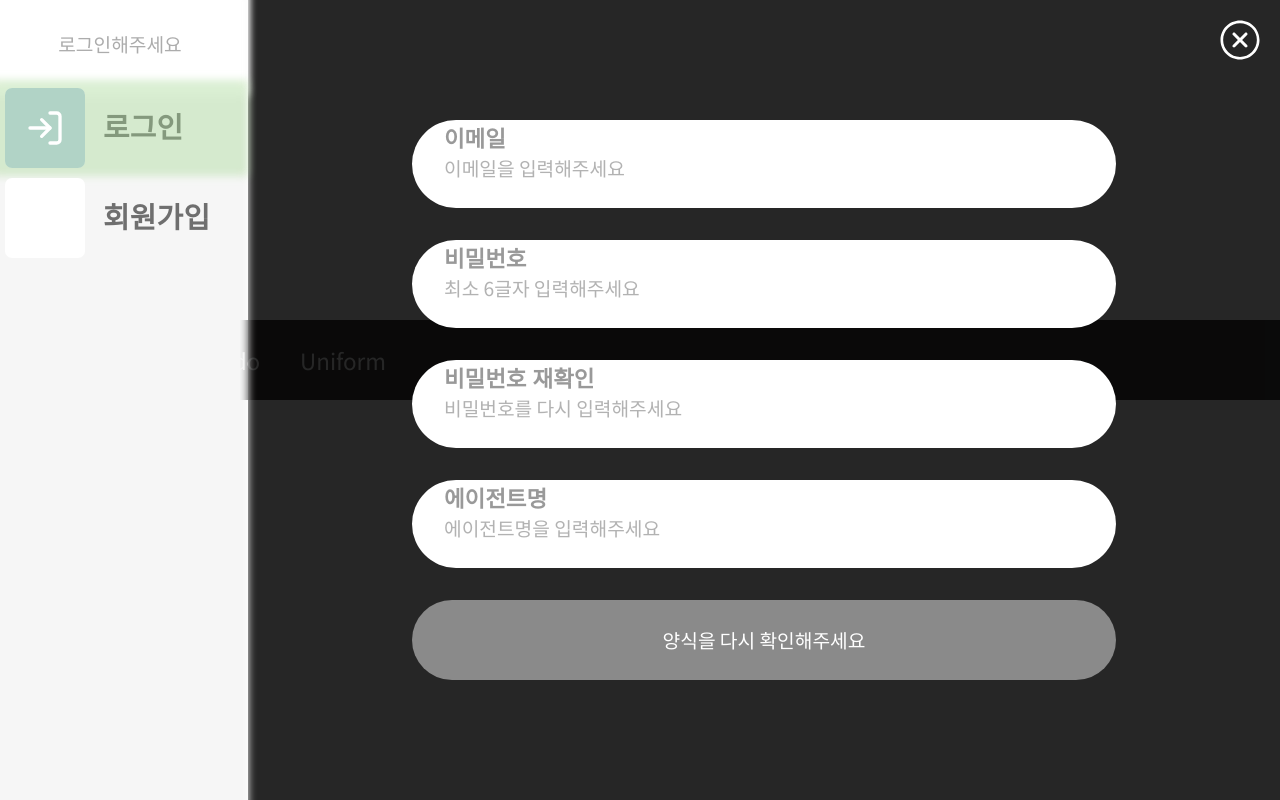
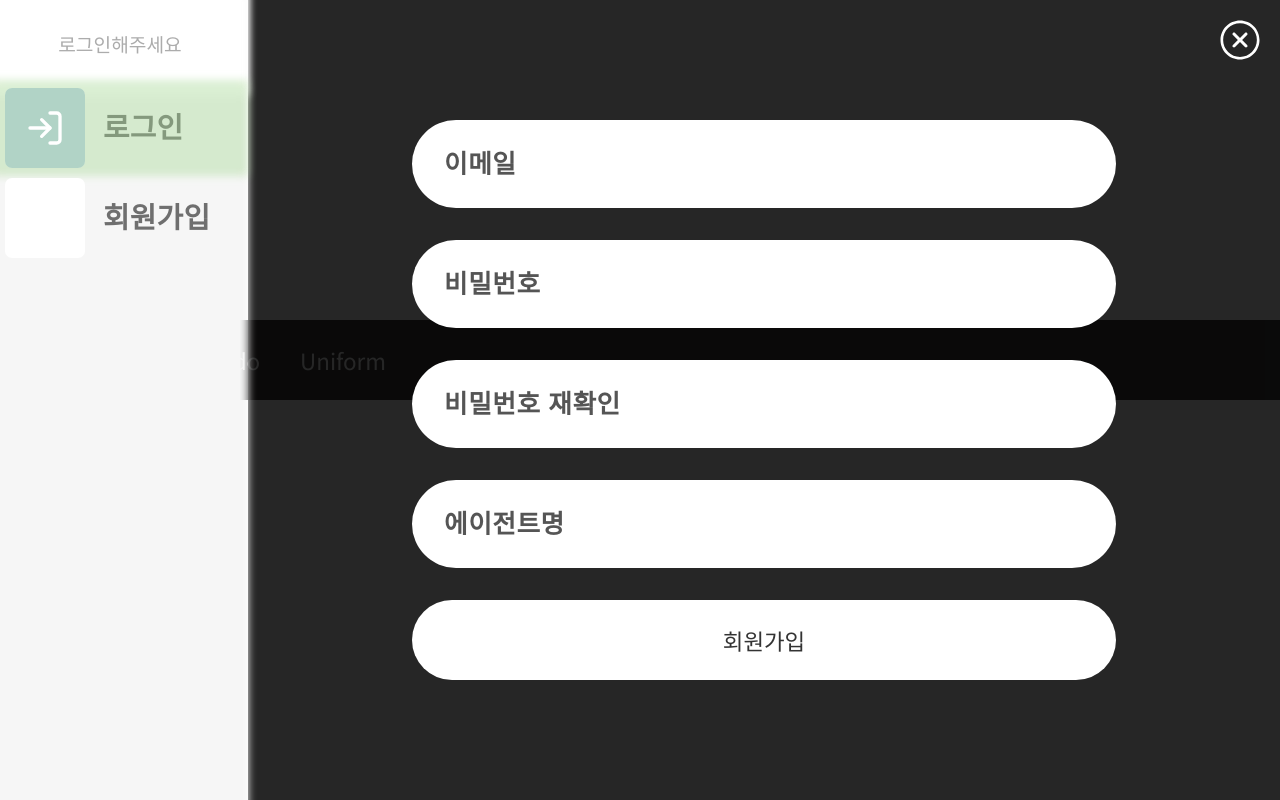
Before and after one commit to a23822/weed_wiki, a React (Create React App) app: page /signup in a window 1280 px wide. Both pictures are taken after a click on the button "로그인". Built offline with nearby package versions, Linux system fonts and the light colour scheme; no server answers.

Commit message:
회원가입 폼 변경 중 valid 관련 추가해야함, 메뉴 애니메이션 속도 조절

```diff
--- a/src/components/nav/authnav.js
+++ b/src/components/nav/authnav.js
@@ -34,6 +34,8 @@ const AuthNav = (props) => {
     const [isAdmin, setIsAdmin] = useState(false);
     const adminId = process.env.REACT_APP_ADMIN_ID;
 
+    //TODO useEffect 로 둘러싸게 바뀌었는데 오류없을 시 보존 아니면 롤백
+    useEffect(()=>{
         firebaseApp.auth().onAuthStateChanged(function(user) {
             if (user) {
                 var userRef = firebaseApp.database().ref('users/' + user.uid)
@@ -51,11 +53,7 @@ const AuthNav = (props) => {
                 setIsAdmin(true);
             }
         })
-    // var userRef = firebaseApp.database().ref('users/' + user_id);
-    // userRef.once('value')
-    //     .then(funtion(snapshot) {
-    //         const agentName = snapshot.agentName;
-    //     })
+    }, [currentUser])
 
     const changeAriaSelected = (index) => {
         setNavItems(
--- a/src/components/nav/signin.js
+++ b/src/components/nav/signin.js
@@ -25,11 +25,11 @@ const SignIn = ({ history, setBtn }) => {
             </div>
             <p className="tit">잡초위키</p>
             <div className="form_inner">
-                <div className="inp_wrap">
+                <div className="inp_area">
                     <input type="text" aria-label="이메일" className="inp_bx"/>
                     <label className="inp_label" aria-hidden="true">이메일</label>
                 </div>
-                <div className="inp_wrap">
+                <div className="inp_area">
                     <input type="password" aria-label="비밀번호" className="inp_bx"/>
                     <label className="inp_label" aria-hidden="true">비밀번호</label>
                 </div>
--- a/src/components/nav/signup.js
+++ b/src/components/nav/signup.js
@@ -1,4 +1,5 @@
 import React, {useCallback, useState} from 'react';
+// import classNames from 'classnames';
 import { withRouter } from 'react-router-dom';
 import { firebaseApp } from '../firebase/index';
 
@@ -11,18 +12,35 @@ const SignUp = (props) => {
         'form_agentName':'',
     })
 
+    const [isValid, setIsValid] = useState({
+        'email':false,
+        'pw':false,
+        'pw_re':false,
+        'agentName':false,
+    })
+
     const changeFormData = (e) => {
         setDataList({
             ...dataList,
             [e.target.name] : e.target.value,
         })
     }
+    //input focus
+    const inputFocused = (e) => {
+        e.target.parentNode.classList.add('is_filled');
+    }
+    //input blur
+    const inputBlur = (e) => {
+        if (!e.target.value){
+            e.target.parentNode.classList.remove('is_filled');
+        }
+    }
 
-    const isValid = dataList['form_email'].length > 0 &&
-        dataList['form_pw'].length >= 6 &&
-        dataList['form_pw'] === dataList['form_pw_chk'] &&
-        dataList['form_pw'].length>0 &&
-        dataList['form_agentName'].length>0;
+    // const isValid = dataList['form_email'].length > 0 &&
+    //     dataList['form_pw'].length >= 6 &&
+    //     dataList['form_pw'] === dataList['form_pw_chk'] &&
+    //     dataList['form_pw'].length>0 &&
+    //     dataList['form_agentName'].length>0;
 
     //회원가입 관련
     const handleSignUp = useCallback(
@@ -57,29 +75,37 @@ const SignUp = (props) => {
     return(
         <form onSubmit={handleSignUp}>
             <div className="form_inner">
+                <div className="inp_area">
                     <div className="inp_wrap">
-                    <input type="text" aria-label="이메일" name="form_email" placeholder="이메일을 입력해주세요"
-                    onChange={changeFormData} className="inp_bx"/>
+                        <input type="text" aria-label="이메일" name="form_email" placeholder="honggildong@gmail.com"
+                        onChange={changeFormData} onFocus={inputFocused} onBlur={inputBlur} className="inp_bx"/>
+                    </div>
                     <label className="inp_label" aria-hidden="true">이메일</label>
                 </div>
+                <div className="inp_area">
                     <div className="inp_wrap">
                         <input type="password" aria-label="비밀번호" name="form_pw" placeholder="최소 6글자 입력해주세요"
-                    onChange={changeFormData} className="inp_bx"/>
+                        onChange={changeFormData} onFocus={inputFocused} onBlur={inputBlur} className="inp_bx"/>
+                    </div>
                     <label className="inp_label" aria-hidden="true">비밀번호</label>
                 </div>
+                <div className="inp_area">
                     <div className="inp_wrap">
                         <input type="password" aria-label="비밀번호 재확인" name="form_pw_chk" placeholder="비밀번호를 다시 입력해주세요"
-                    onChange={changeFormData} className="inp_bx"/>
+                        onChange={changeFormData} onFocus={inputFocused} onBlur={inputBlur} className="inp_bx"/>
+                    </div>
                     <label className="inp_label" aria-hidden="true">비밀번호 재확인</label>
                 </div>
+                <div className="inp_area">
                     <div className="inp_wrap">
                         <input type="text" aria-label="에이전트명" name="form_agentName" placeholder="에이전트명을 입력해주세요"
-                    onChange={changeFormData} className="inp_bx"/>
+                        onChange={changeFormData} onFocus={inputFocused} onBlur={inputBlur} className="inp_bx"/>
+                    </div>
                     <label className="inp_label" aria-hidden="true">에이전트명</label>
                 </div>
                 <div className="btn_area">
                     <button type="submit" className="submit_btn" disabled={!isValid}>
-                        {isValid? '회원가입' : '양식을 다시 확인해주세요'}
+                        회원가입
                     </button>
                 </div>
             </div>
--- a/src/scss/auth.scss
+++ b/src/scss/auth.scss
@@ -7,12 +7,17 @@
         opacity:1;
         right:0;
         left:15.5rem;
-        transition: 1s all ease-out;
+        transition:0.6s right ease-out,0.5s left ease-in, 0.6s opacity ease-in;
         transition-delay:0.3s;
+        .form_area{
+            opacity:1;
+            transition:0.5s opacity ease-in;
+            transition-delay:0.7s;
+        }
 
         & + .type_auth{
             left:0;
-            transition: 0.8s left ease-out;
+            transition:0.4s left ease-out;
         }
     }
 }
@@ -21,9 +26,8 @@
     padding:5rem 0;
     pointer-events:none;
     opacity:0;
-    transition: 1s right ease-in;
     background-color: rgba(0,0,0,0.85);
-    transition: 0.8s all ease-in;
+    transition:0.6s right ease-in, 0.6s left ease-in, 0.6s opacity ease-in;
     &.is_visible{
         pointer-events:initial;
     }
@@ -47,6 +51,7 @@
         transform:translateY(-50%);
         max-height:100%;
         overflow-y:auto;
+        opacity:0;
     }
     .ico_area{
         text-align:center;
@@ -70,14 +75,14 @@
     }
     .form_inner{
         padding: 0 1.5rem;
-        .inp_wrap{
+        .inp_area{
             position: relative;
             padding: 0 2rem;
-            line-height:5rem;
+            height:5.5rem;
             border-radius: 3rem;
             background-color:#fff;
             overflow:hidden;
-            & + .inp_wrap{
+            & + .inp_area{
                 margin-top: 2rem;
             }
             @include tablet{
@@ -89,20 +94,44 @@
         }
         .inp_label{
             position:absolute;
-            top:0.4rem;
+            // top:0.4rem;
+            top:0;
             left:2rem;
-            color:#999;
-            font-size:1.4rem;
-            line-height:1.7rem;
+            // color:rgba(0,0,0,0.5);
+            color:#555;
+            font-size:1.6rem;
+            // line-height:1.5rem;
+            line-height:5.5rem;
             font-weight:bold;
+            letter-spacing:0.6px;
             font-family: 'Black Has Sans', sans-serif;
+            transition:all 0.3s ease-in;
+            pointer-events:none;
+        }
+        .inp_wrap{
+            height:100%;
+            color:transparent;
+            background-color:transparent;
+            font-size:1.6rem;
+            line-height:4.5rem;
+            & .inp_bx::placeholder{
+                color:transparent;
+            }
+            &.is_filled{
+                &+.inp_label{
+                    top:0.4rem;
+                    font-size:1.2rem;
+                    line-height:1.5rem;
+                    color:rgba(0,0,0,0.5);
+                    transition:all 0.3s ease-out;
+                }
+            }
         }
         .inp_bx{
             width:100%;
             height:5.5rem;
             background-color:transparent;
-            font-size:1.6rem;
-            line-height:4.5rem;
+
             &:focus{
                 outline:0;
             }
@@ -138,8 +167,8 @@
     width:15rem;
     background-color:#f6f6f6;
     box-shadow: 0 0 0.5rem 0.5rem #f6f6f6;
-    transition: 1.1s left ease-out;
-    transition-delay:0.6s;
+    transition: 0.6s left ease-out;
+    transition-delay:0.3s;
 
     .profile_area{
         padding:2rem 0;
```
Lines whose indentation alone changed are shown as unchanged.
